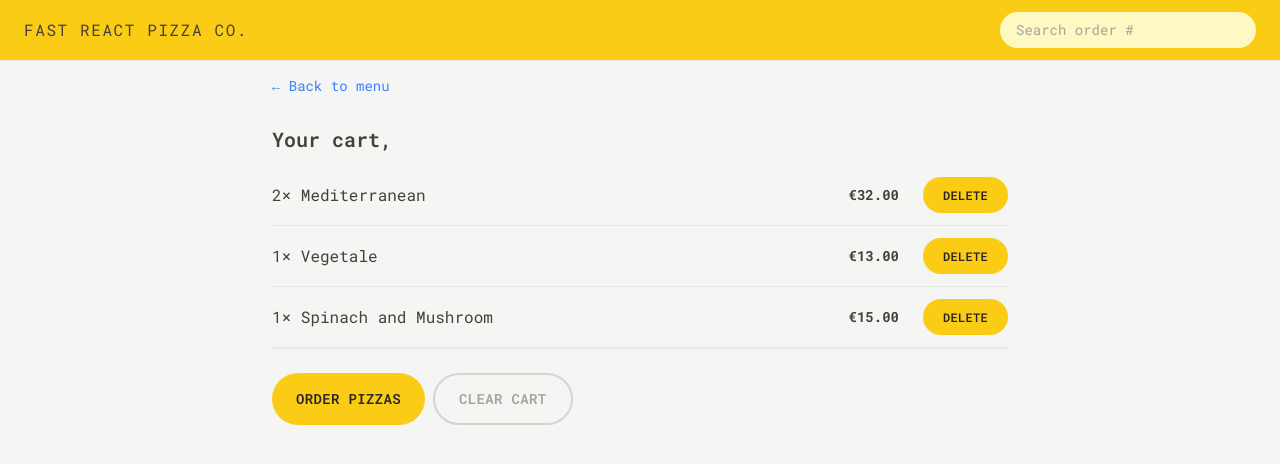
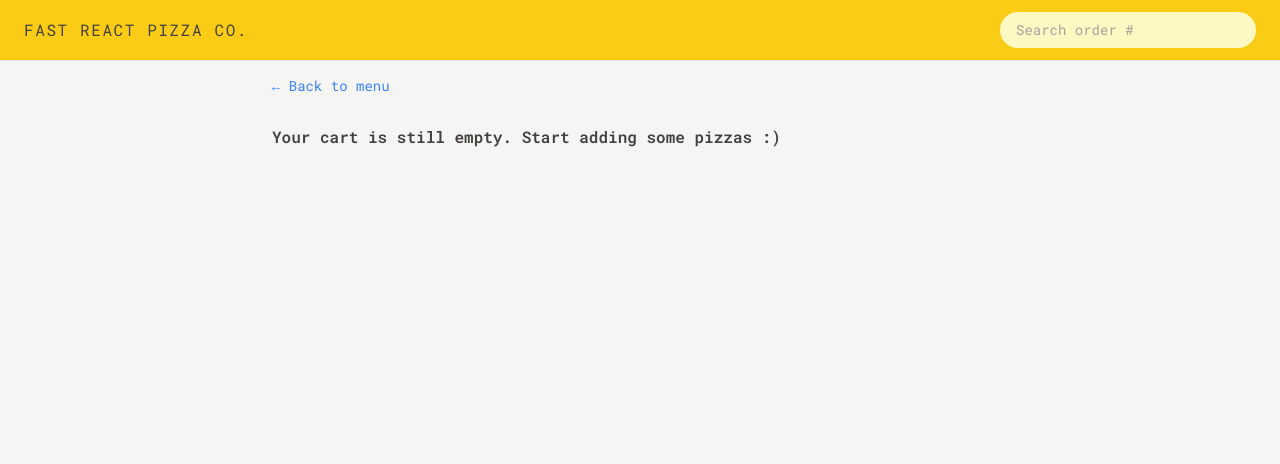
Before and after one commit to SeunSarumi/Fast-React-Pizza, a React (Vite) app: page /cart in a window 1280 px wide. Shown: the top 464 px of the page. Built offline with nearby package versions, Linux system fonts and the light colour scheme.

Commit message:
cart page integrated with clear function

```diff
--- a/src/features/cart/Cart.jsx
+++ b/src/features/cart/Cart.jsx
@@ -2,35 +2,16 @@ import { Link } from "react-router-dom";
 import LinkButton from "../ui/LinkButton";
 import Button from "../ui/Button";
 import CartItem from "./CartItem";
-import { useSelector } from "react-redux";
-
-const fakeCart = [
-  {
-    pizzaId: 12,
-    name: "Mediterranean",
-    quantity: 2,
-    unitPrice: 16,
-    totalPrice: 32,
-  },
-  {
-    pizzaId: 6,
-    name: "Vegetale",
-    quantity: 1,
-    unitPrice: 13,
-    totalPrice: 13,
-  },
-  {
-    pizzaId: 11,
-    name: "Spinach and Mushroom",
-    quantity: 1,
-    unitPrice: 15,
-    totalPrice: 15,
-  },
-];
+import { useDispatch, useSelector } from "react-redux";
+import { clearCart, getCart } from "./cartSlice";
+import EmptyCart from "./EmptyCart";
 
 function Cart() {
   const username = useSelector((state) => state.user.username);
-  const cart = fakeCart;
+  const cart = useSelector(getCart);
+  const dispatch = useDispatch();
+
+  if (!cart.length) return <EmptyCart />;
 
   return (
     <div className="px-4 py-3">
@@ -49,7 +30,9 @@ function Cart() {
           Order pizzas
         </Button>
 
-        <Button type="secondary">Clear cart</Button>
+        <Button type="secondary" onClick={() => dispatch(clearCart())}>
+          Clear cart
+        </Button>
       </div>
     </div>
   );
--- a/src/features/cart/CartItem.jsx
+++ b/src/features/cart/CartItem.jsx
@@ -2,12 +2,12 @@ import { formatCurrency } from "../../utils/helpers";
 import Button from "../ui/Button";
 
 function CartItem({ item }) {
-  const { pizzaId, name, quantity, totalPrice } = item;
+  const { pizzaId, name, quatity, totalPrice } = item;
 
   return (
     <li className="py-3 sm:flex sm:items-center sm:justify-between">
       <p className="mb-1 sm:mb-0 ">
-        {quantity}&times; {name}
+        {quatity}&times; {name}
       </p>
       <div className="flex items-center justify-between sm:gap-6">
         <p className="text-sm font-bold">{formatCurrency(totalPrice)}</p>
--- a/src/features/cart/EmptyCart.jsx
+++ b/src/features/cart/EmptyCart.jsx
@@ -1,11 +1,13 @@
-import { Link } from 'react-router-dom';
+import LinkButton from "../ui/LinkButton";
 
 function EmptyCart() {
   return (
-    <div>
-      <Link to="/menu">&larr; Back to menu</Link>
+    <div className="px-4 py-3">
+      <LinkButton to="/menu">&larr; Back to menu</LinkButton>
 
-      <p>Your cart is still empty. Start adding some pizzas :)</p>
+      <p className="font-semibold mt-7">
+        Your cart is still empty. Start adding some pizzas :)
+      </p>
     </div>
   );
 }
--- a/src/features/cart/cartSlice.js
+++ b/src/features/cart/cartSlice.js
@@ -56,6 +56,8 @@ export const {
 
 export default cartSlice.reducer;
 
+export const getCart = (state) => state.cart.cart;
+
 export const getTotalCartQuantity = (state) =>
   state.cart.cart.reduce((sum, item) => sum + item.quatity, 0);
 
```
